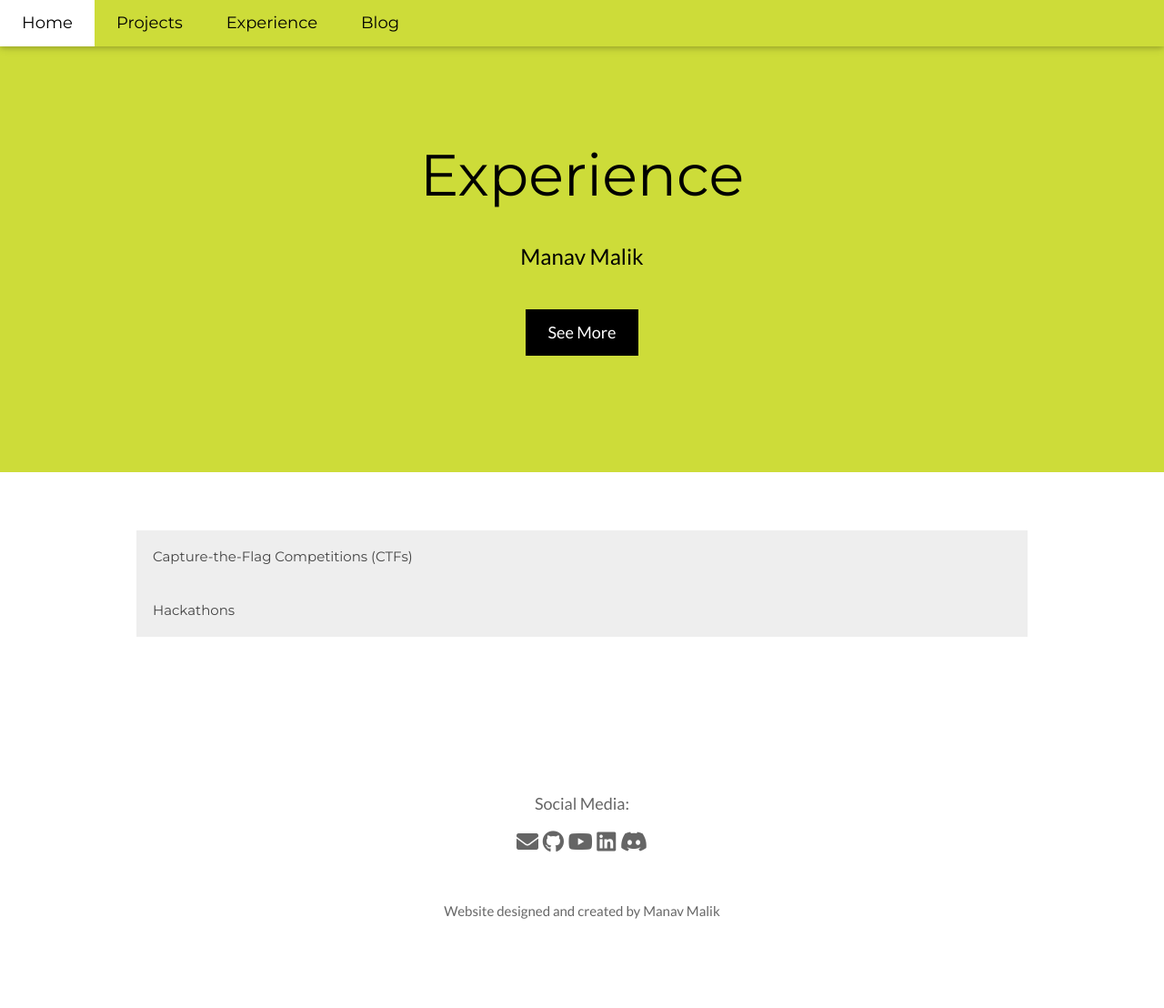
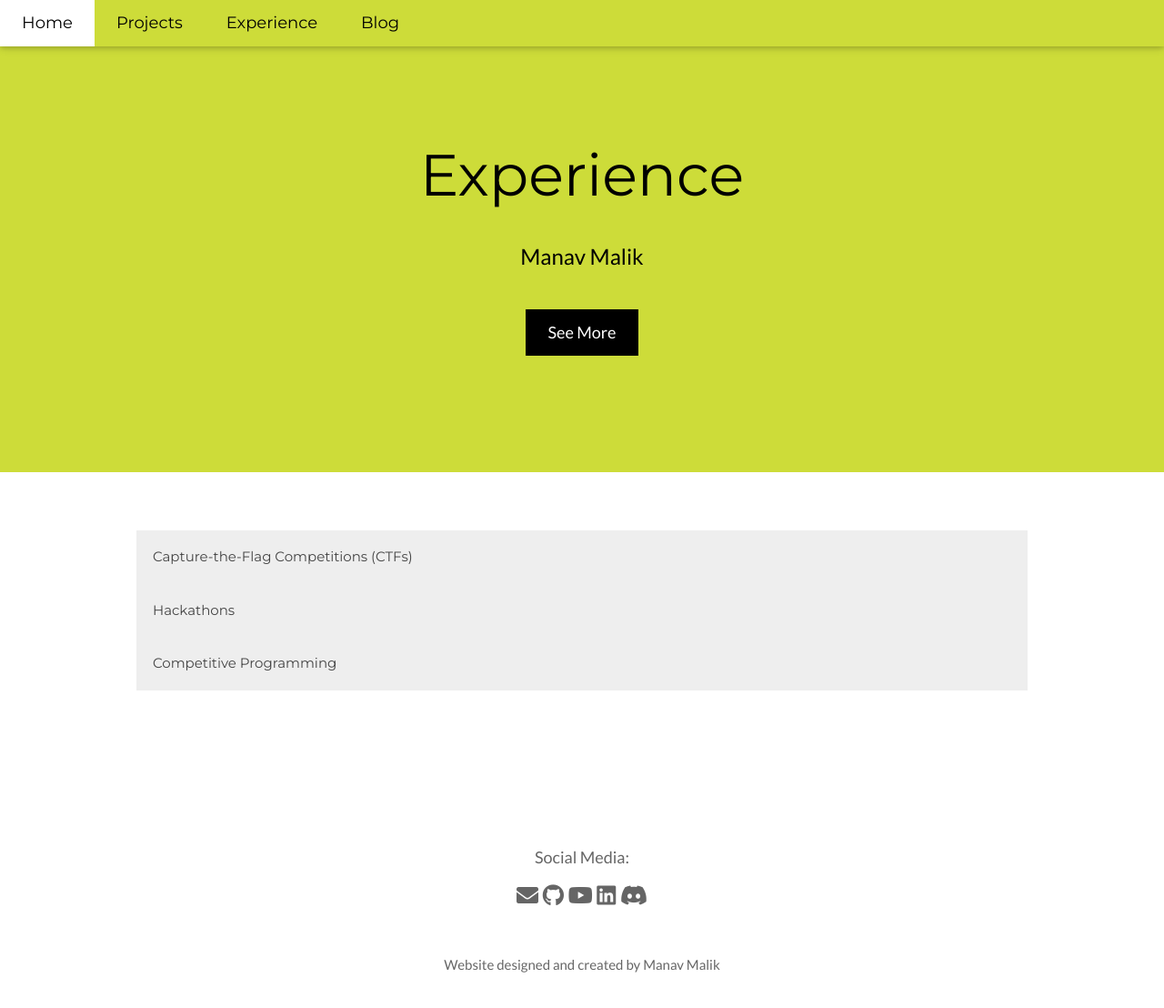
Before and after one commit to 0xmmalik/0xmmalik.github.io, a Jekyll site: the page built from experience/index.html, in a window 1280 px wide and 1150 px high. Shown: the top 1108 px of the window at 91% size. Built offline with Jekyll 4.4.1, drawn with Linux system fonts in a browser that asks for light colours.

Commit message:
added hb byte 2021

```diff
--- a/experience/index.html
+++ b/experience/index.html
@@ -91,6 +91,19 @@ title: Experience
     </div>
 </div>
 
+<button class="accordion">Competitive Programming</button>
+<div class="panel owl-carousel" style="vertical-align:top;">
+    <div class="w3-card-4 w3-light-gray" style="box-shadow:none;height:375px;width:33%;display:inline-block;margin-top:2px;vertical-align:top;">
+        <div class="w3-container w3-center toppify" style="height:375px;">
+            <img src="/img/hb.jpeg" alt="HB" style="width:95%;margin-top:15px;">
+            <div class="w3-section">
+                <h3>HB BYTE 2021</h3>
+                <i class="fas fa-trophy"> 1st place</i>
+            </div>
+        </div>
+    </div>
+</div>
+
 <script>
     var acc = document.getElementsByClassName("accordion");
     var i;
```
